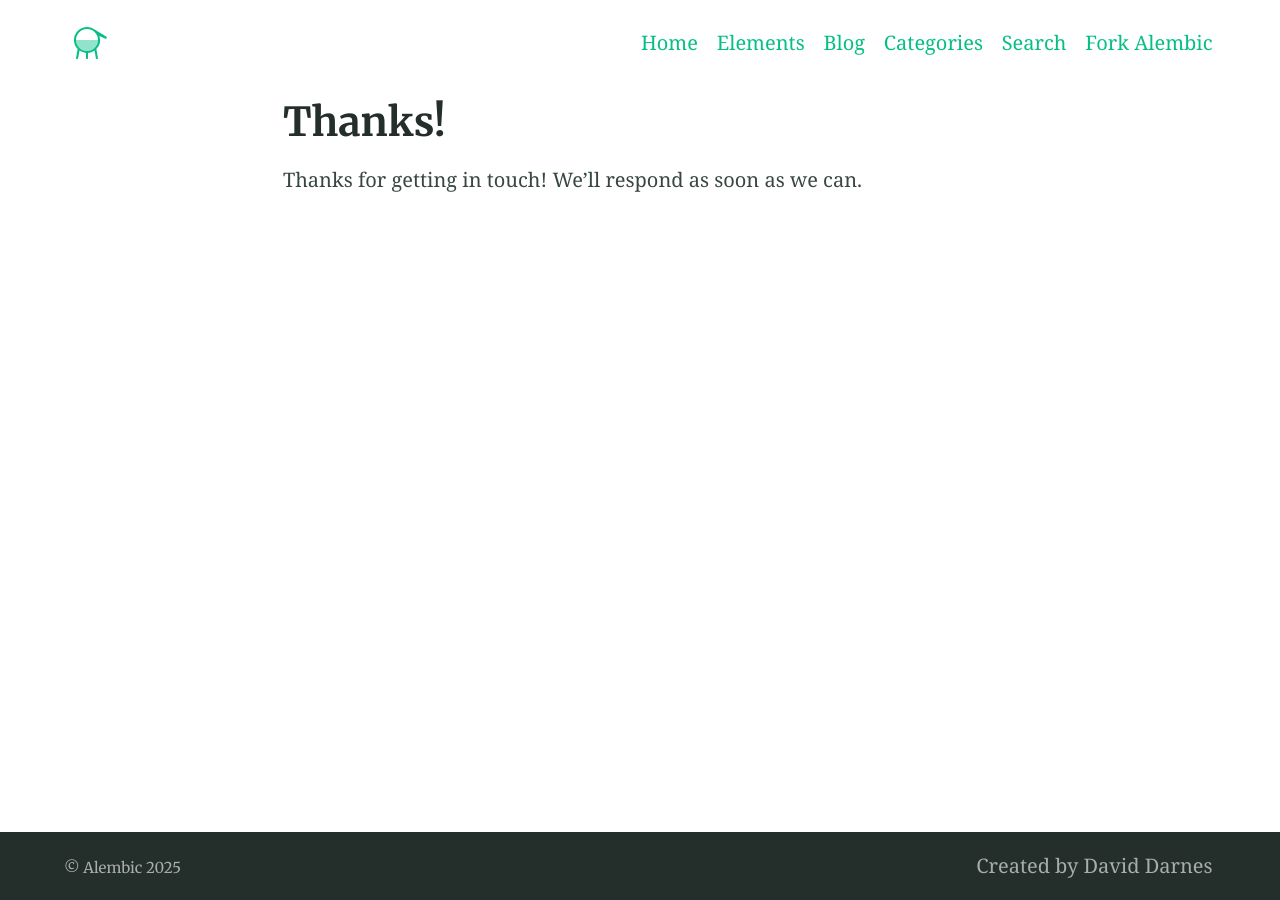
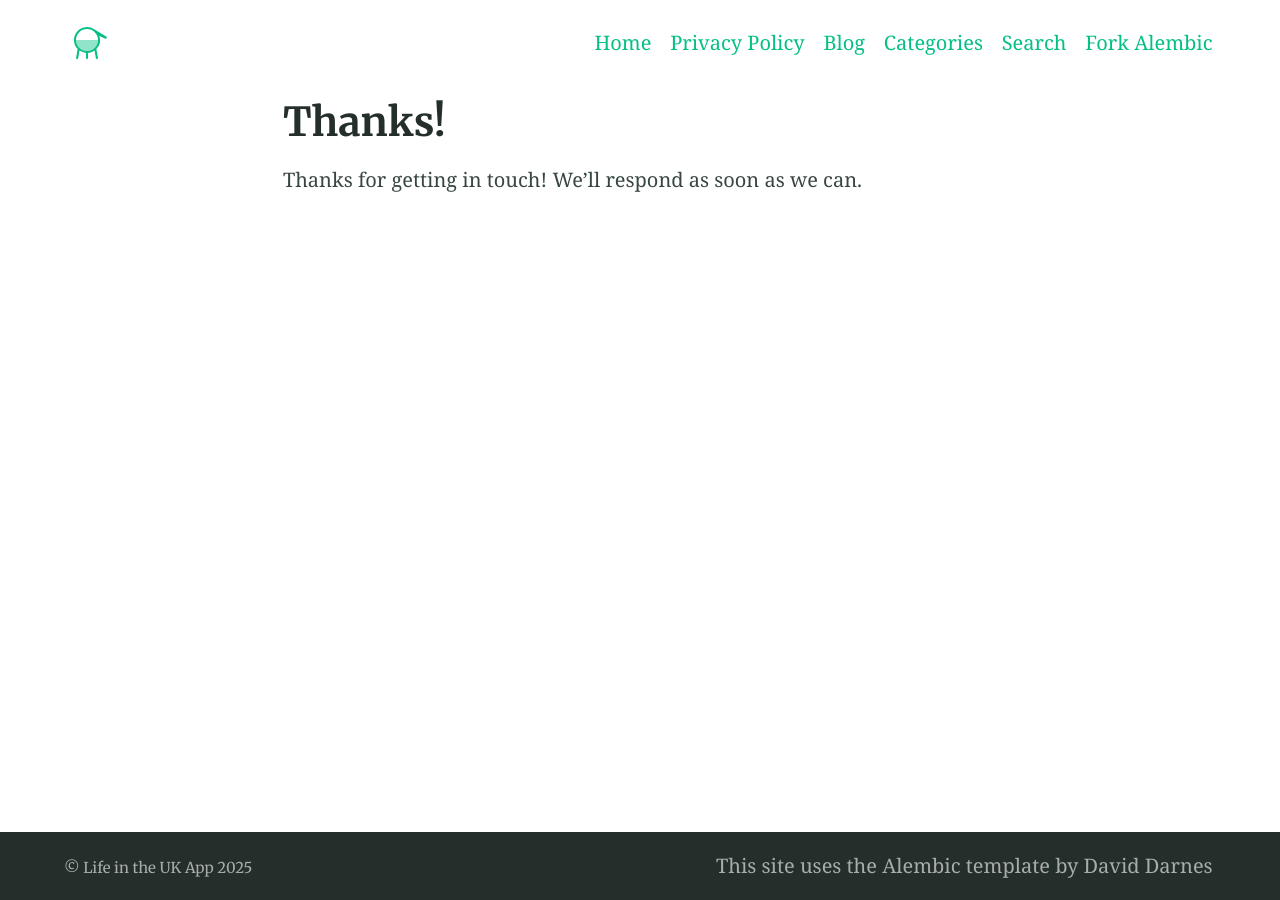
Before and after one commit to ismailunal/lituk, a Jekyll site: the page built from thanks.md, in a window 1280 px wide. Built offline with Jekyll 4.4.1, drawn with Linux system fonts in a browser that asks for light colours.

Commit message:
Update _config.yml

```diff
--- a/_config.yml
+++ b/_config.yml
@@ -93,13 +93,13 @@ defaults:
 # 7. Site settings
 encoding: utf-8 # Make sure the encoding is right
 lang: en-GB # Set the site language
-title: "Alembic" # Site name or title, also used in jekyll-seo-tag
+title: "Life in the UK App" # Site name or title, also used in jekyll-seo-tag
 logo: "/assets/logos/logo.svg" # Site logo, also used in jekyll-seo-tag
-description: "Alembic is a starting point for Jekyll projects. Rather than starting from scratch, this boilerplate is designed to get the ball rolling immediately" # Site description and default description, also used in jekyll-seo-tag
-url: "https://alembic.darn.es" # Site url, also used in jekyll-seo-tag
-baseurl: ""
-repo: "https://github.com/daviddarnes/alembic"
-email: "me@daviddarnes.com"
+description: "Official site for Life in the UK App" # Site description and default description, also used in jekyll-seo-tag
+url: "https://ismailunal.github.io/" # Site url, also used in jekyll-seo-tag
+baseurl: "/lituk"
+repo: "https://github.com/ismailunal/lituk"
+email: "isoutd@gmail.com"
 # disqus: "alembic-1" # Blog post comments, uncomment the option and set the site ID from your Disqus account
 # date_format: "%-d %B %Y" # Blog post date formatting using placeholder formatting
 # google_analytics: ""
@@ -123,8 +123,8 @@ favicons: # Favicons are also used in the manifest file. Syntax is 'size: path'
 navigation_header:
 - title: Home
   url: /
-- title: Elements
-  url: /elements/
+- title: Privacy Policy
+  url: /privacy-policy/
 - title: Blog
   url: /blog/
 - title: Categories
@@ -135,8 +135,8 @@ navigation_header:
   url: https://github.com/daviddarnes/alembic
 
 navigation_footer:
-- title: Created by David Darnes
-  url: https://darn.es
+- title: This site uses the Alembic template by David Darnes
+  url: https://github.com/daviddarnes/alembic
 
 social_links: # Appears in sidebar. Set the urls then uncomment and comment out as desired
   Twitter: https://twitter.com/DavidDarnes
```
